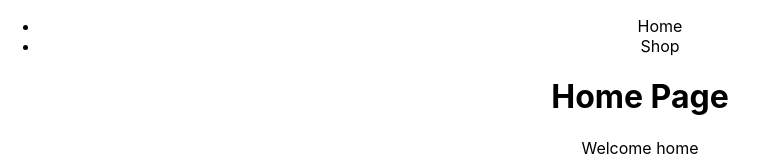
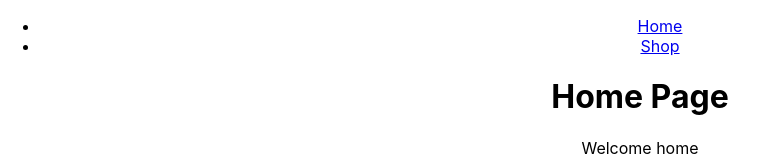
Before and after one commit to snaeem3/shopping-cart, a React (Create React App) app: page / in a window 1280 px wide. Shown: the top 160 px of the page, without its empty margins (0-768 px from the left). Built offline with nearby package versions, Linux system fonts and the light colour scheme.

Commit message:
Add working links to Nav bar

```diff
--- a/src/App.js
+++ b/src/App.js
@@ -13,7 +13,7 @@
   return (
     <BrowserRouter>
       <div className="App">
-        <Nav />
+        <Nav homePath="/" shopPath="/shop" />
         <Routes>
           <Route path="/" element={<Home />} />
           <Route path="/shop" element={<Shop products={products} />} />
--- a/src/components/Nav.js
+++ b/src/components/Nav.js
@@ -1,10 +1,19 @@
-const Nav = () => (
-  <nav>
-    <ul>
-      <li>Home</li>
-      <li>Shop</li>
-    </ul>
-  </nav>
-);
+/* eslint-disable react/prop-types */
+const Nav = (props) => {
+  const { homePath, shopPath } = props;
+
+  return (
+    <nav>
+      <ul>
+        <li>
+          <a href={homePath}>Home</a>
+        </li>
+        <li>
+          <a href={shopPath}>Shop</a>
+        </li>
+      </ul>
+    </nav>
+  );
+};
 
 export default Nav;
```
